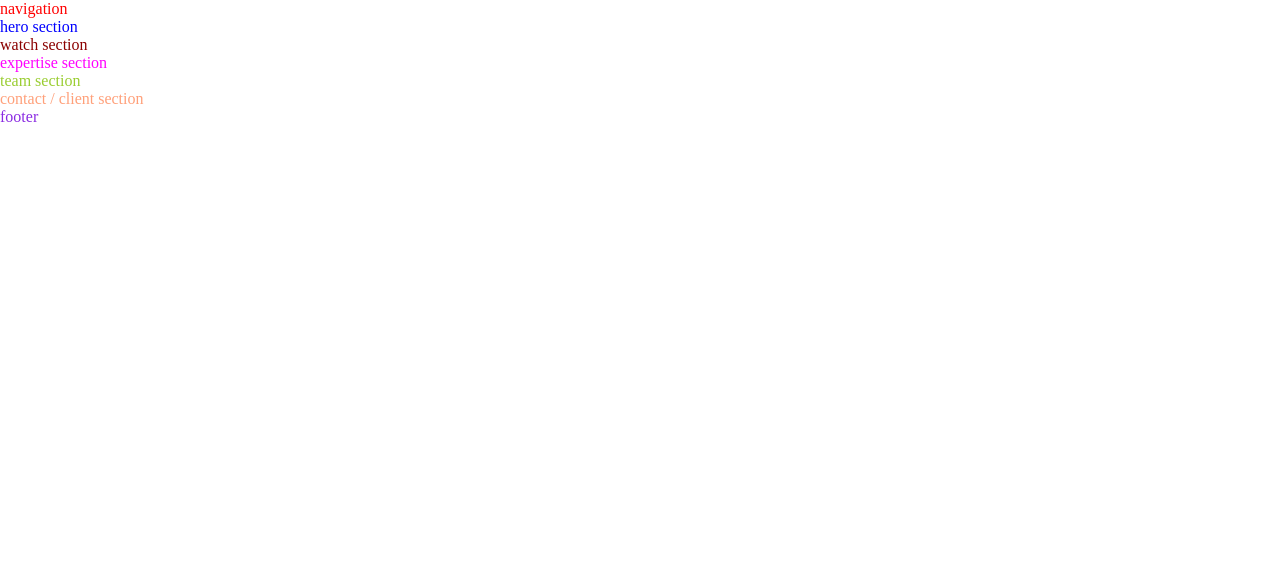
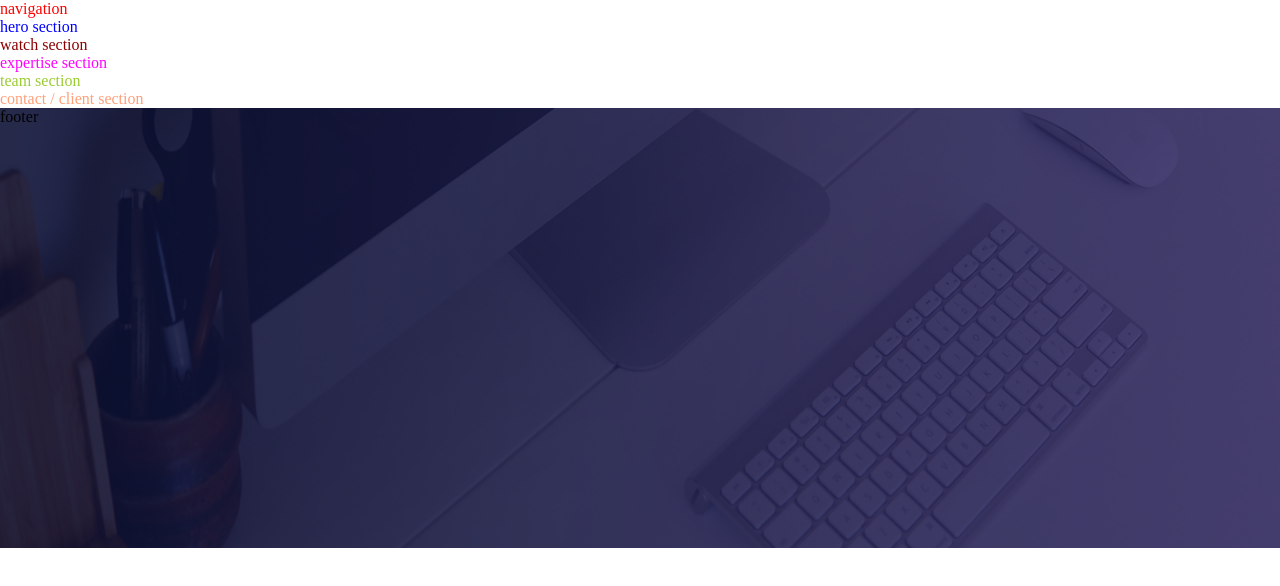
Before and after one commit to soydanius/tajam-projekt, a plain HTML site: page index.html in a window 1280 px wide. Drawn offline with Linux system fonts and the light colour scheme.

Commit message:
Add footer background

```diff
--- a/style.css
+++ b/style.css
@@ -33,5 +33,7 @@ nav {
 }
 
 footer {
-  color: blueviolet;
+  height: 55vh;
+  background-image: url("/images/bgk-footer.png");
+  background-size: 100% 100%;
 }
```
